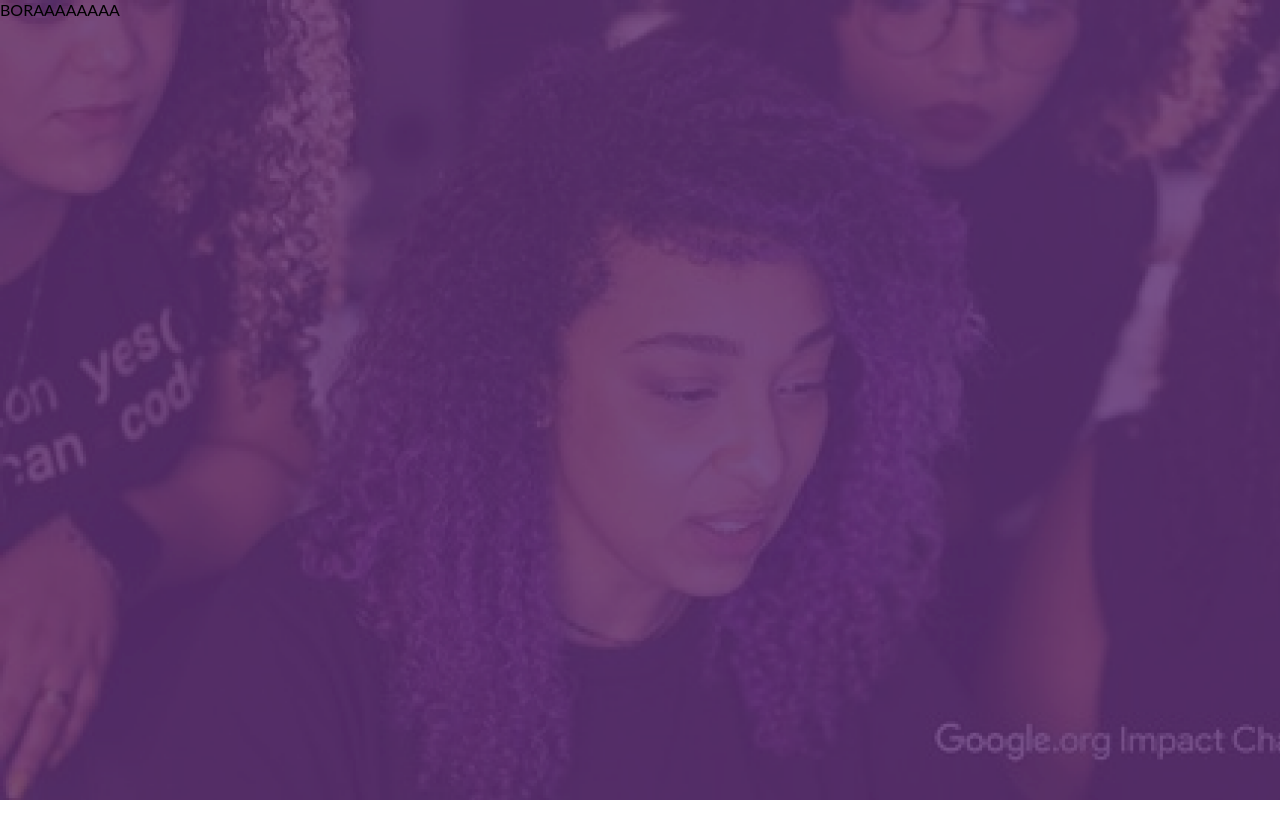
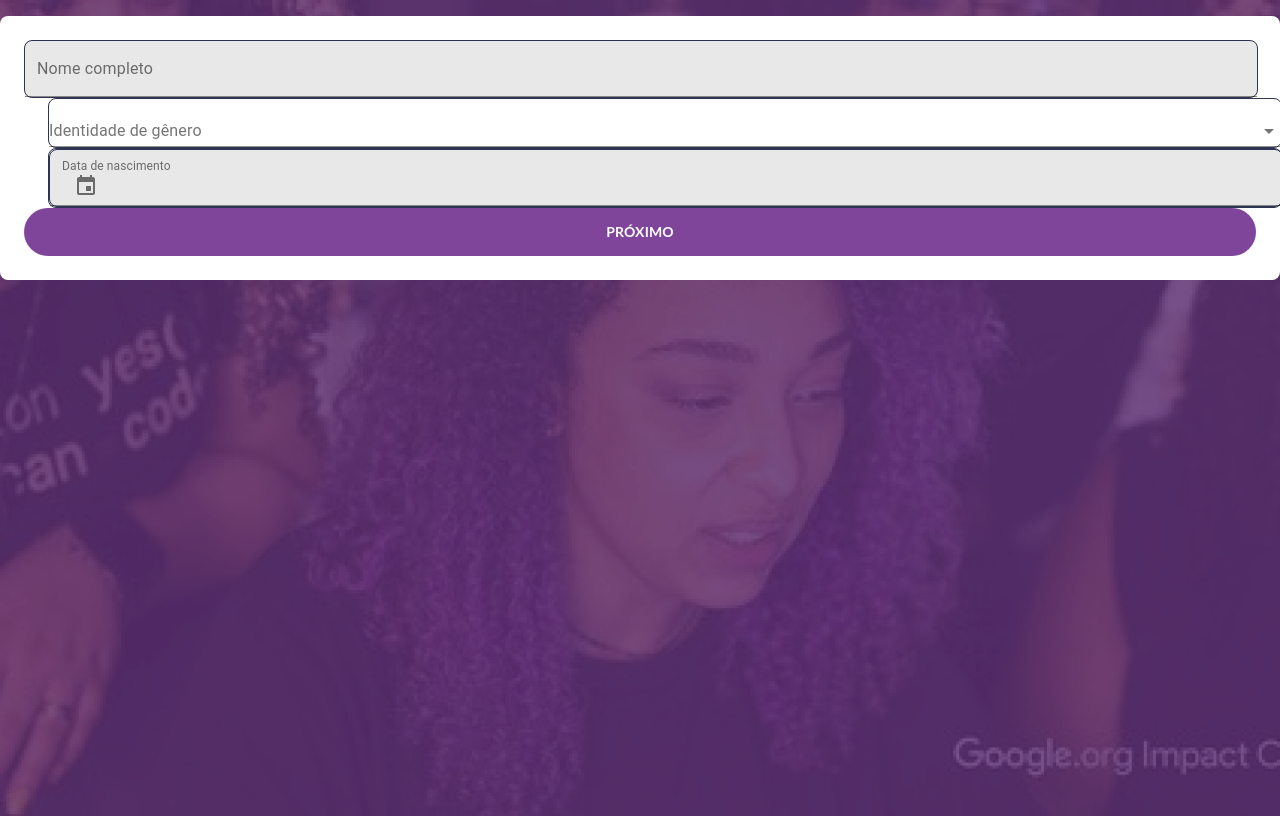
Before and after one commit to naylasouza/reprograma-quiz, a React (Create React App) app: page /login in a window 1280 px wide. Built offline with nearby package versions, Linux system fonts and the light colour scheme.

Commit message:
acrescentando inputs de login + calendario e dependecias

```diff
--- a/package.json
+++ b/package.json
@@ -3,6 +3,10 @@
   "version": "0.1.0",
   "private": true,
   "dependencies": {
+    "@date-io/date-fns": "^2.13.1",
+    "@date-io/moment": "^1.3.13",
+    "@material-ui/core": "^4.12.3",
+    "@material-ui/pickers": "^3.3.10",
     "@testing-library/jest-dom": "^5.16.2",
     "@testing-library/react": "^12.1.3",
     "@testing-library/user-event": "^13.5.0",
@@ -11,6 +15,7 @@
     "@types/react": "^17.0.39",
     "@types/react-dom": "^17.0.13",
     "axios": "^0.26.0",
+    "moment": "^2.29.1",
     "react": "^17.0.2",
     "react-dom": "^17.0.2",
     "react-router-dom": "^5.3.0",
--- /dev/null
+++ b/src/components/Card/index.tsx
@@ -0,0 +1,19 @@
+import React, { CSSProperties, ReactNode } from 'react'
+import './style.scss'
+
+interface Props {
+  style?: CSSProperties
+  className?: string
+  children: ReactNode
+}
+
+const Card = ({ style, className, children }: Props): JSX.Element => {
+  return (
+    <div className='card-login'>
+      <div className={`${className}`}>
+         {children}
+      </div>
+    </div>
+  )
+}
+export default Card
--- /dev/null
+++ b/src/components/Card/style.scss
@@ -0,0 +1,5 @@
+.card-login {
+    border-radius: 8px;
+    background-color: #ffffff;
+    height: fit-content;
+}
--- /dev/null
+++ b/src/components/Date/index.tsx
@@ -0,0 +1,46 @@
+/* eslint-disable @typescript-eslint/no-explicit-any */
+import React, { CSSProperties } from 'react'
+import MomentUtils from '@date-io/moment'
+import moment from 'moment'
+import {
+  KeyboardDatePicker,
+  MuiPickersUtilsProvider,
+} from '@material-ui/pickers'
+
+interface Props {
+  label: string
+  value?: Date | null
+  onChange: (date: any) => void
+  style?: CSSProperties
+  format?: string
+  className?: string
+}
+
+
+const InputDate = ({
+  label,
+  value,
+  onChange,
+  style,
+  className,
+}: Props): JSX.Element => (
+  <div className={className}>
+    <MuiPickersUtilsProvider libInstance={moment} utils={MomentUtils}>
+      <KeyboardDatePicker
+        autoOk
+        disableToolbar
+        variant="inline"
+        inputVariant="filled"
+        label={label}
+        value={value}
+        format={'MM/dd/yyyy'}
+        onChange={onChange}
+        style={style}
+        InputAdornmentProps={{ position: 'start' }}
+        className={"border"}
+      />
+    </MuiPickersUtilsProvider>
+  </div>
+)
+
+export default InputDate
--- /dev/null
+++ b/src/components/Input/index.tsx
@@ -0,0 +1,25 @@
+import React, { CSSProperties  } from "react"
+import { TextField } from '@material-ui/core'
+
+interface Props {
+	label?: string
+	helperText?: string
+	style?: CSSProperties
+	disabled?: boolean
+	className?: string
+	value?: string | number
+}
+
+const Input = ({ label, helperText, style,value, disabled, className}: Props): JSX.Element => {
+	return (
+		<TextField
+			label={label}
+			helperText={helperText}
+			disabled={disabled}
+			className={className}
+			variant="filled"
+			value={value}
+		/>
+	)
+}
+export default Input
--- a/src/pages/Login/index.tsx
+++ b/src/pages/Login/index.tsx
@@ -1,11 +1,49 @@
 import React from "react"
-import { Link } from 'react-router-dom'
+import Button from "../../components/Button"
+import Card from '../../components/Card'
+import Input from "../../components/Input"
+import {
+	FormControl,
+	InputLabel,
+	MenuItem,
+	Select
+} from '@material-ui/core'
+import './style.scss'
+import Date from "../../components/Date"
+
+
 
 const Login = (): JSX.Element => {
-    return(
-        <div>BORAAAAAAAA</div>
+	return (
+		<div >
+			<Card className="container-login">
+				<Input
+					label="Nome completo"
+					className="border"
+				/>
 
+				<div className="border">
+					<FormControl fullWidth>
+						<InputLabel >Identidade de gênero</InputLabel>
+						<Select>
+							<MenuItem value={10}>Mulher Cis</MenuItem>
+							<MenuItem value={20}>Mulher Trans</MenuItem>
+							<MenuItem value={30}>Prefiro não responder</MenuItem>
+						</Select>
+					</FormControl>
+				</div>
 
-    )
+				{/* Data */}
+				<Date
+					label="Data de nascimento"
+					value={ null}
+					onChange={e => ('funcaovazia')}
+					className="border"
+				/>
+				<Button text={"Próximo"} />
+			</Card>
+
+		</div>
+	)
 }
 export default Login
--- /dev/null
+++ b/src/pages/Login/style.scss
@@ -0,0 +1,16 @@
+
+.container-login {
+  margin-top: 16px;
+  padding: 24px;
+  align-items: center;
+  text-align: center;
+}
+.border{
+    border: none;
+    width: 100%;
+    border-radius: 8px;
+    background: transparent;
+    border: solid 1.6px #2e3451 !important;
+    margin-left: 24px;
+    color: black;
+}
```
Also changed, not shown: 1 other file (tests, documents, lock files or other folders).
